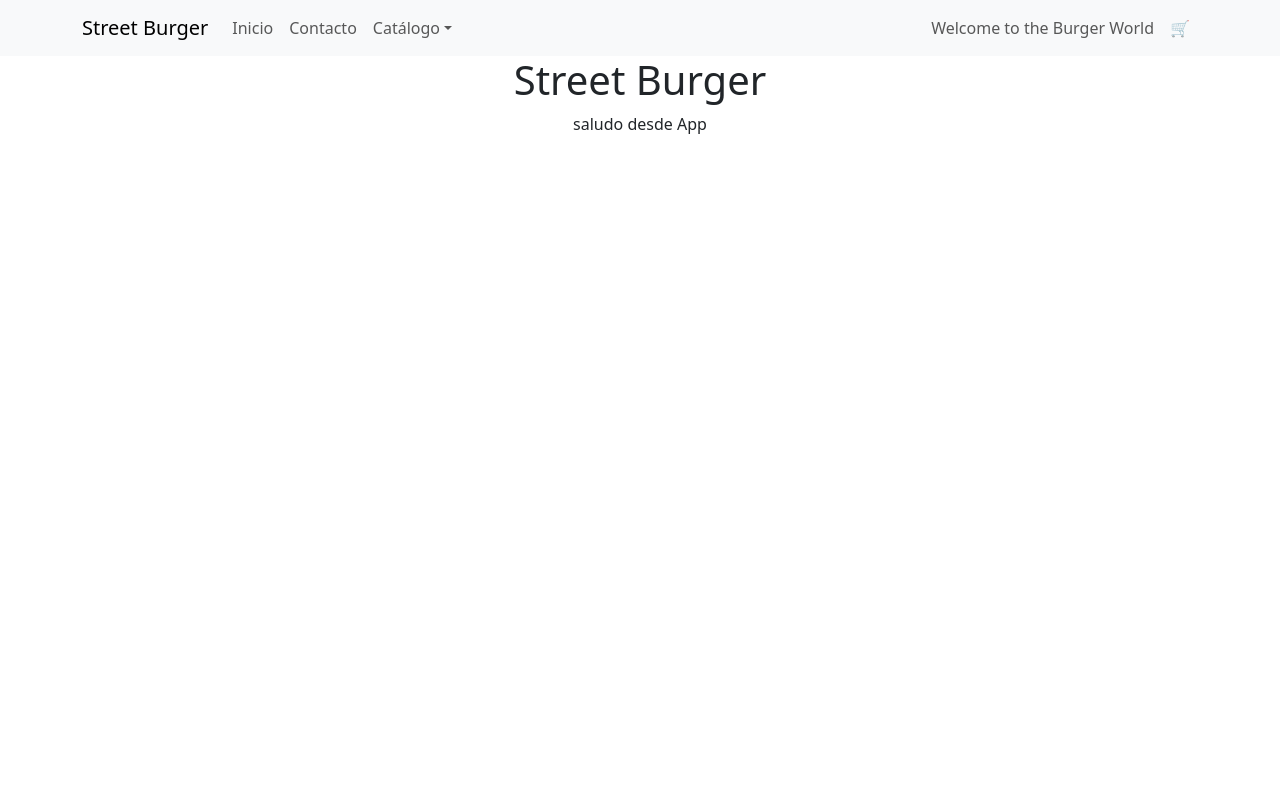
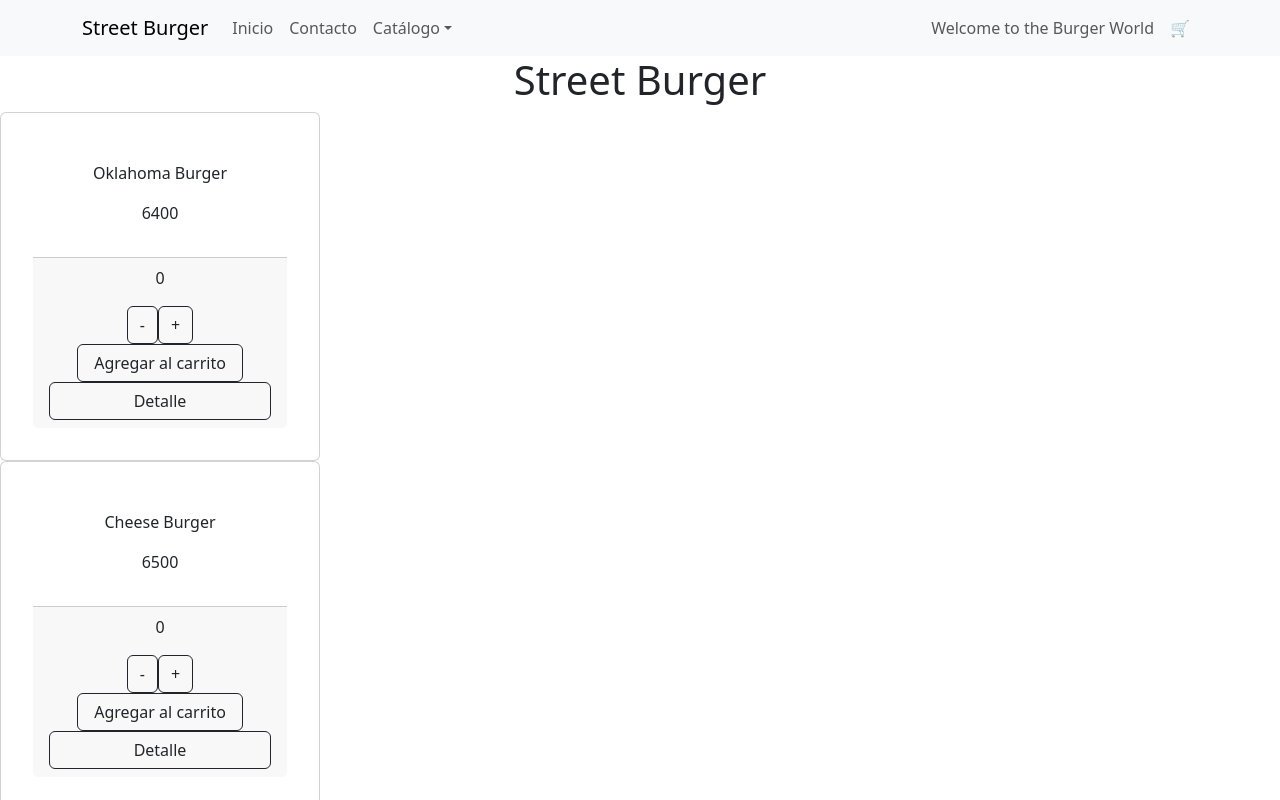
Before and after one commit to Cheruless/PreEntrega1-Pulgar, a React (Vite) app in the folder pulgar-ecomerce/: page / in a window 1280 px wide. Shown: the top 800 px of the page. Built offline with nearby package versions, Linux system fonts and the light colour scheme.

Commit message:
PreEntrega 2

```diff
--- a/pulgar-ecomerce/package.json
+++ b/pulgar-ecomerce/package.json
@@ -13,7 +13,8 @@
     "bootstrap": "^5.3.2",
     "react": "^18.2.0",
     "react-bootstrap": "^2.9.0",
-    "react-dom": "^18.2.0"
+    "react-dom": "^18.2.0",
+    "react-router-dom": "^6.18.0"
   },
   "devDependencies": {
     "@types/react": "^18.2.15",
--- a/pulgar-ecomerce/src/App.jsx
+++ b/pulgar-ecomerce/src/App.jsx
@@ -1,20 +1,35 @@
-import NavBar from './components/NavBar/NavBar'
-import ProductListContainer from './components/ItemListContainer/ItemListContainer'
+import { BrowserRouter, Routes, Route } from "react-router-dom";
 
-import './App.css'
-import 'bootstrap/dist/css/bootstrap.min.css';
-import Brand from './components/Brand/Brand';
+import NavBar from "./components/NavBar/NavBar";
+import ItemListContainer from "./components/ItemListContainer/ItemListContainer";
+import Brand from "./components/Brand/Brand";
 
+import "./App.css";
+import "bootstrap/dist/css/bootstrap.min.css";
+import { ItemCounter } from "./components/ItemCounter/ItemCounter";
+
+const onAdd = (cant) => {
+  console.log(cant);
+};
 
 function App() {
-  const nameOfBrand = 'Street Burger'
+  const nameOfBrand = "Street Burger";
   return (
     <>
-      <NavBar BrandName={nameOfBrand}/>
-      <Brand props={nameOfBrand}/>
-      <ProductListContainer greeting='saludo desde App'/>
+      <BrowserRouter>
+          <NavBar BrandName={nameOfBrand} />
+          <Brand props={nameOfBrand} />
+        <Routes>
+          <Route path="/" element={
+            <ItemListContainer greeting="saludo desde App" />}
+            />
+          <Route path="/item:pid" element={
+            <ItemCounter initial={0} stock={10} onAdd={onAdd} />}
+          />
+        </Routes>
+      </BrowserRouter>
     </>
-  )
+  );
 }
 
-export default App
+export default App;
--- /dev/null
+++ b/pulgar-ecomerce/src/components/Item/Item.jsx
@@ -0,0 +1,18 @@
+import { ItemCounter } from "../ItemCounter/ItemCounter";
+
+/* eslint-disable react/prop-types */
+const Item = ({product}) => {
+  return (
+    <div key={product.id} className="card w-25">
+      <div className="card-body">
+        <p>{product.name}</p>
+        <p>{product.price}</p>
+      </div>
+      <div className="card-footer">
+        <ItemCounter initial={0} stock={product.stock}/>
+      </div>
+    </div>
+  );
+};
+
+export default Item;
--- /dev/null
+++ b/pulgar-ecomerce/src/components/ItemCounter/ItemCounter.jsx
@@ -0,0 +1,28 @@
+import { useCounter } from "../hooks/useCounter";
+
+/* eslint-disable no-unused-vars */
+export const ItemCounter = ({initial, stock, onAdd}) => {
+  const {count, handleResta, handleSuma} = useCounter(initial, stock)
+
+  const handleOnAdd = () => {
+    onAdd(count);
+  }
+
+  console.log('Renderizando ItemCounter');
+
+  return (
+    <>
+      <div>
+        <p>{count}</p>
+      </div>
+      <div>
+        <button onClick={handleResta} className="btn btn-outline-dark"> - </button>
+        <button onClick={handleSuma} className="btn btn-outline-dark"> + </button>
+        <button onClick={handleOnAdd} className="btn btn-outline-dark w-75"> Agregar al carrito </button>
+      </div>
+      <div>
+        <button className="btn btn-outline-dark w-100">Detalle</button>
+      </div>
+    </>
+  )
+}
--- a/pulgar-ecomerce/src/components/ItemListContainer/ItemListContainer.jsx
+++ b/pulgar-ecomerce/src/components/ItemListContainer/ItemListContainer.jsx
@@ -1,7 +1,35 @@
-function ItemListContainer({greeting = 'saludando por defecto'}) {
+/* eslint-disable react/prop-types */
+
+import { useEffect, useState } from "react";
+import { loadProducts } from "../products/products";
+import Item from "../Item/Item";
+
+function ItemListContainer({ greeting = "saludando por defecto" }) {
+  console.log('Renderizando ItemListContainer');
+
+  const [products, setProducts] = useState([]);
+  const [loading, setLoading] = useState(true);
+
+  useEffect(() => {
+    loadProducts()
+      .then((res) => setProducts(res))
+      .catch((error) => console.log(error))
+      .finally(() => setLoading(false));
+  });
+
   return (
-    <div>{greeting}</div>
-  )
+    <>
+      {
+        loading
+        ? <h2>Cargando. . .</h2>
+        :
+        products.map((product) => (
+        <Item key={product.id} product={product} />
+      ))
+
+      }
+    </>
+  );
 }
 
-export default ItemListContainer
+export default ItemListContainer;
--- /dev/null
+++ b/pulgar-ecomerce/src/components/hooks/useCounter.js
@@ -0,0 +1,21 @@
+import { useState } from "react";
+
+export const useCounter = (min, max) => {
+  const [count, setCount] = useState(min);
+
+  const handleSuma = () => {
+    if(count < max)
+      setCount(count+1);
+  }
+
+  const handleResta = () => {
+    if(count > min)
+      setCount(count-1)
+  }
+
+  return {
+    count,
+    handleResta,
+    handleSuma
+  }
+}
--- /dev/null
+++ b/pulgar-ecomerce/src/components/products/products.jsx
@@ -0,0 +1,13 @@
+const products = [
+  {name: "Oklahoma Burger",id: 1,price: 6400,stock: 7},
+  {name: "Cheese Burger",id: 2,price: 6500,stock: 7},
+  {name: "Grand Classic",id: 3,price: 7990,stock: 7},
+];
+
+export const loadProducts = () => {
+  return new Promise((resolve, reject) => {
+    setTimeout(() => {
+      resolve(products);
+    }, 2000);
+  });
+};
```
Also changed, not shown: pulgar-ecomerce/src/components/Home/Home.css (deleted), pulgar-ecomerce/src/components/Home/Home.jsx (deleted), 1 other file (tests, documents, lock files or other folders).
